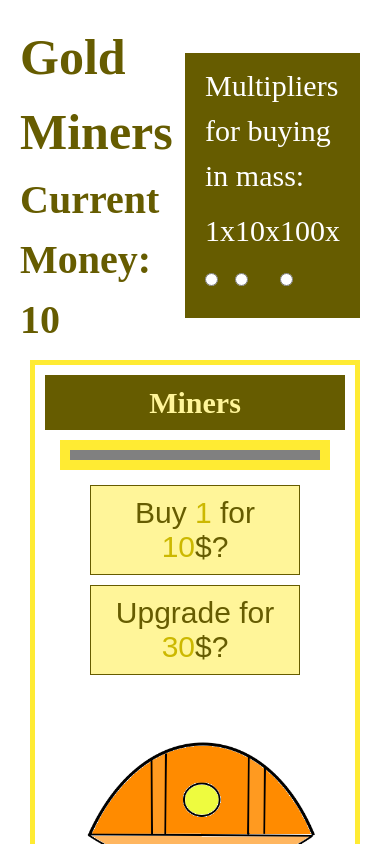
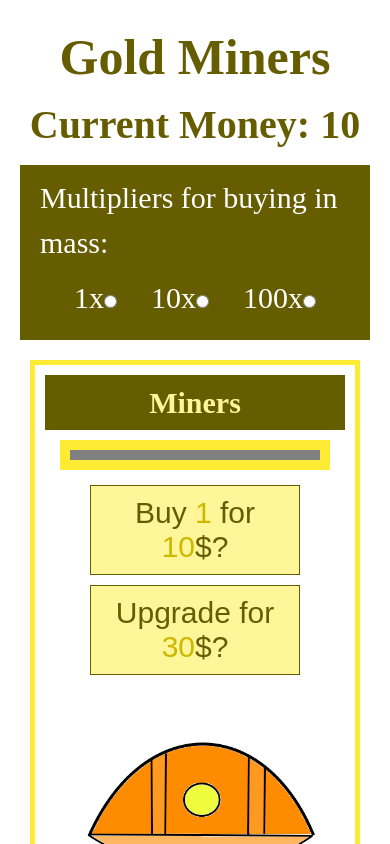
Before and after one commit to collerhatguy/coal-miner-fixed, a React (Create React App) app: page / in a window 390 px wide. Shown: the top 844 px of the page. Built offline with nearby package versions, Linux system fonts and the light colour scheme.

Commit message:
added some stuff

```diff
--- a/src/css/App.css
+++ b/src/css/App.css
@@ -113,6 +113,18 @@ h2 {
   font-size: 4rem;
 }
 
+@media (max-width: 600px) {
+  header {
+    -webkit-box-orient: vertical;
+    -webkit-box-direction: normal;
+        -ms-flex-direction: column;
+            flex-direction: column;
+  }
+  .text-container {
+    text-align: center;
+  }
+}
+
 .multiplier-container {
   font-size: 3rem;
   background-color: #665c00;
@@ -140,16 +152,24 @@ fieldset {
   cursor: pointer;
 }
 
+@media (max-width: 500px) {
+  .multiplier-container {
+    width: 100%;
+  }
+}
+
 .worker-list {
   display: -webkit-box;
   display: -ms-flexbox;
   display: flex;
-  -webkit-box-pack: justify;
-      -ms-flex-pack: justify;
-          justify-content: space-between;
+  -webkit-box-pack: center;
+      -ms-flex-pack: center;
+          justify-content: center;
   -webkit-box-align: start;
       -ms-flex-align: start;
           align-items: flex-start;
+  -ms-flex-wrap: wrap;
+      flex-wrap: wrap;
 }
 
 .worker-list h3 {
@@ -251,8 +271,8 @@ progress::-webkit-progress-value {
 }
 
 @media only screen and (max-width: 375px) {
-  .worker, .unaffordable, body {
-    width: 80%;
+  .worker {
+    width: 100%;
   }
 }
 
--- a/src/css/_header.scss
+++ b/src/css/_header.scss
@@ -14,3 +14,10 @@ h1, h2, h3 {
 }
 h1 {font-size: $base-font * 5;}
 h2 {font-size: $base-font * 4;}
+
+@media(max-width: 600px) {
+    header {
+        flex-direction: column;
+    }
+    .text-container {text-align: center;}
+}
--- a/src/css/_multiplier.scss
+++ b/src/css/_multiplier.scss
@@ -17,3 +17,8 @@ fieldset {
 [type="checkbox"] {
     cursor: pointer;
 }
+@media(max-width: 500px) {
+    .multiplier-container {
+        width: 100%;
+    }
+}
```
Also changed, not shown: src/css/_worker.scss (+4 -3 lines), 1 other file (tests, documents, lock files or other folders).
